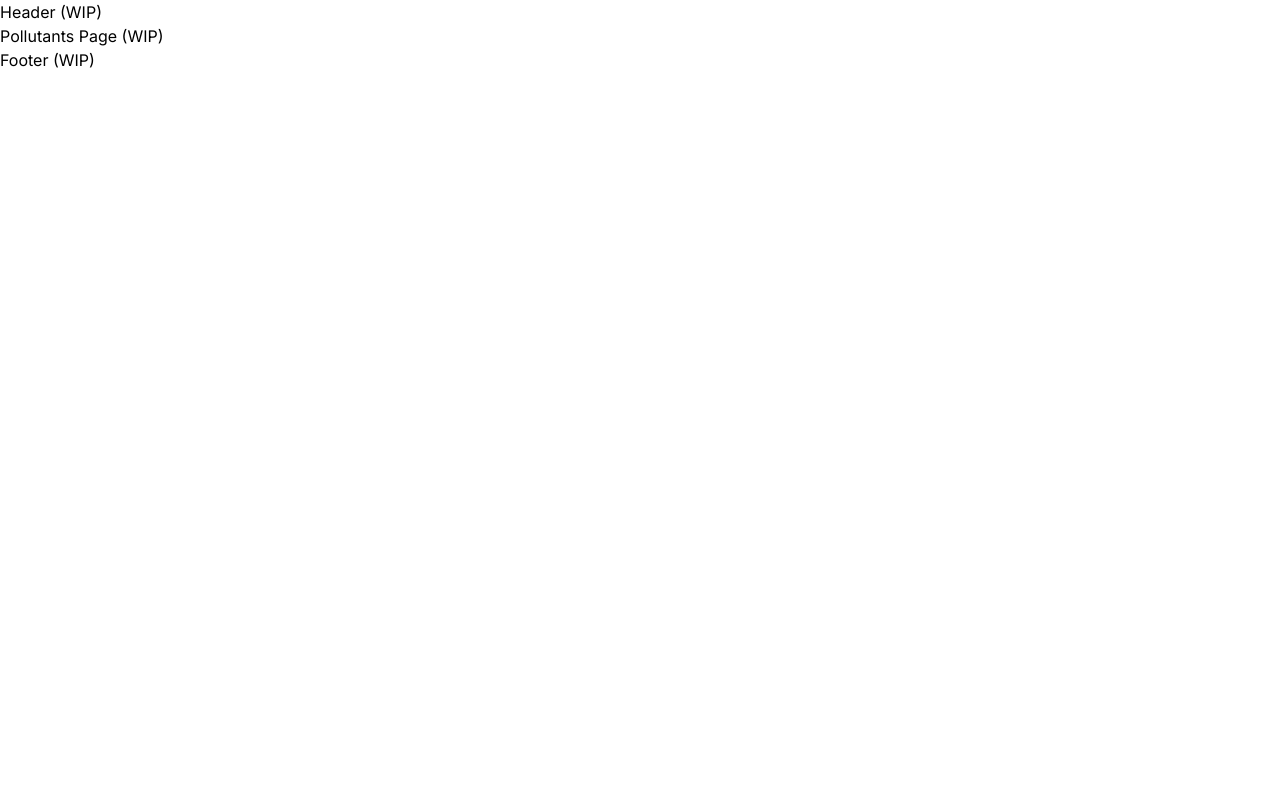
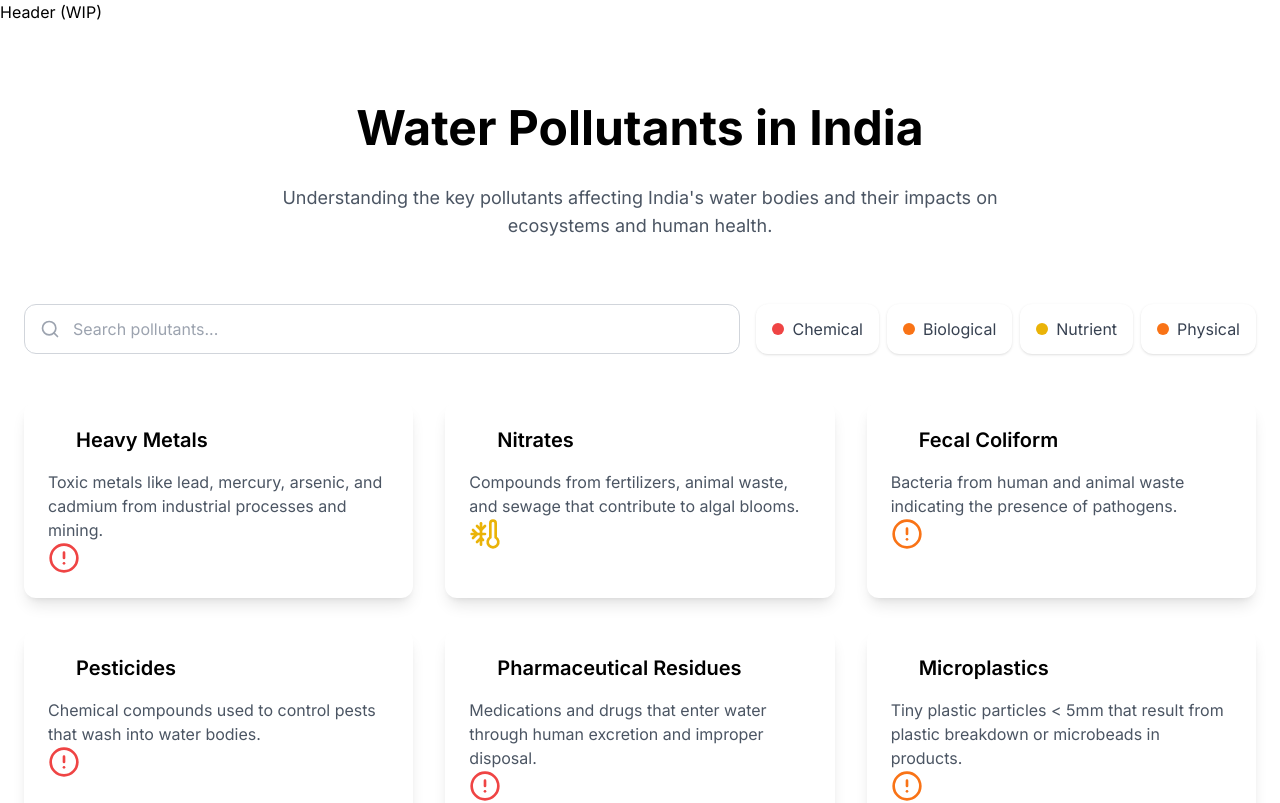
Before and after one commit to nawseekhiya/aqua-aware, a React (Vite) app in the folder client/: page /pollutants in a window 1280 px wide. Shown: the top 803 px of the page. Built offline with nearby package versions, Linux system fonts and the light colour scheme.

Commit message:
feat(client): add basic Pollutants Page with component placeholders

```diff
--- a/client/src/pages/PollutantsPage.tsx
+++ b/client/src/pages/PollutantsPage.tsx
@@ -1,11 +1,273 @@
-import React from 'react'
+import { useState } from "react";
+import { motion } from "framer-motion";
+import {
+  Search,
+  AlertCircle,
+  AlertCircle as CircleAlert,
+  ThermometerSnowflake,
+} from "lucide-react";
+
+const pollutants = [
+  {
+    id: 1,
+    name: "Heavy Metals",
+    description:
+      "Toxic metals like lead, mercury, arsenic, and cadmium from industrial processes and mining.",
+    safeLimit: "0.01 mg/L",
+    currentLevel: 0.028,
+    maxSafe: 0.01,
+    impact:
+      "Bioaccumulate in organisms, causing neurological damage, organ failure, and developmental issues.",
+    sources: ["Industrial discharge", "Mining operations", "E-waste"],
+    category: "chemical",
+    color: "red",
+  },
+  {
+    id: 2,
+    name: "Nitrates",
+    description:
+      "Compounds from fertilizers, animal waste, and sewage that contribute to algal blooms.",
+    safeLimit: "10 mg/L",
+    currentLevel: 23.5,
+    maxSafe: 10,
+    impact:
+      'Causes eutrophication, reduces oxygen levels, and can lead to infant methemoglobinemia ("blue baby syndrome").',
+    sources: ["Agricultural runoff", "Sewage", "Animal farms"],
+    category: "nutrient",
+    color: "yellow",
+  },
+  {
+    id: 3,
+    name: "Fecal Coliform",
+    description:
+      "Bacteria from human and animal waste indicating the presence of pathogens.",
+    safeLimit: "0 CFU/100mL",
+    currentLevel: 2300,
+    maxSafe: 1000,
+    impact:
+      "Causes gastrointestinal illness, typhoid, hepatitis, and other waterborne diseases.",
+    sources: ["Sewage discharge", "Animal waste", "Leaking septic systems"],
+    category: "biological",
+    color: "orange",
+  },
+  {
+    id: 4,
+    name: "Pesticides",
+    description:
+      "Chemical compounds used to control pests that wash into water bodies.",
+    safeLimit: "0.1 μg/L",
+    currentLevel: 0.35,
+    maxSafe: 0.1,
+    impact:
+      "Disrupt endocrine systems, cause reproductive issues, and harm non-target organisms.",
+    sources: [
+      "Agricultural runoff",
+      "Pest control operations",
+      "Manufacturing facilities",
+    ],
+    category: "chemical",
+    color: "red",
+  },
+  {
+    id: 5,
+    name: "Pharmaceutical Residues",
+    description:
+      "Medications and drugs that enter water through human excretion and improper disposal.",
+    safeLimit: "< 0.1 μg/L",
+    currentLevel: 0.18,
+    maxSafe: 0.1,
+    impact:
+      "Affect aquatic organisms, contribute to antibiotic resistance, and potentially impact human health.",
+    sources: [
+      "Hospital waste",
+      "Household disposal",
+      "Pharmaceutical manufacturing",
+    ],
+    category: "chemical",
+    color: "red",
+  },
+  {
+    id: 6,
+    name: "Microplastics",
+    description:
+      "Tiny plastic particles < 5mm that result from plastic breakdown or microbeads in products.",
+    safeLimit: "0 particles/L",
+    currentLevel: 5.2,
+    maxSafe: 1,
+    impact:
+      "Accumulate in food chains, absorb other pollutants, and can transfer to human tissues.",
+    sources: ["Plastic waste", "Synthetic textiles", "Cosmetic products"],
+    category: "physical",
+    color: "orange",
+  },
+  {
+    id: 7,
+    name: "Phosphates",
+    description:
+      "Compounds from detergents and fertilizers that promote excessive algae growth.",
+    safeLimit: "0.1 mg/L",
+    currentLevel: 0.8,
+    maxSafe: 0.1,
+    impact:
+      "Causes eutrophication, algal blooms, and oxygen depletion in water bodies.",
+    sources: ["Detergents", "Fertilizers", "Sewage"],
+    category: "nutrient",
+    color: "yellow",
+  },
+  {
+    id: 8,
+    name: "Dissolved Oxygen Depletion",
+    description:
+      "Reduction in oxygen levels due to organic pollution and algal decomposition.",
+    safeLimit: "> 5 mg/L",
+    currentLevel: 3.2,
+    maxSafe: 5,
+    impact:
+      "Suffocates aquatic life, reduces biodiversity, and creates dead zones.",
+    sources: ["Organic waste", "Algal blooms", "Thermal pollution"],
+    category: "physical",
+    color: "orange",
+  },
+  {
+    id: 9,
+    name: "Oil & Petroleum",
+    description:
+      "Crude oil and its derivatives from spills, leaks, and improper disposal.",
+    safeLimit: "< 0.01 mg/L",
+    currentLevel: 0.037,
+    maxSafe: 0.01,
+    impact:
+      "Coats aquatic organisms, suffocates marine life, and is toxic when ingested.",
+    sources: ["Oil spills", "Industrial discharge", "Urban runoff"],
+    category: "chemical",
+    color: "red",
+  },
+];
+
+const getCategoryIcon = (category: string) => {
+  switch (category) {
+    case "chemical":
+      return <AlertCircle className="h-8 w-8 text-red-500" />;
+    case "biological":
+      return <CircleAlert className="h-8 w-8 text-orange-500" />;
+    case "nutrient":
+      return <ThermometerSnowflake className="h-8 w-8 text-yellow-500" />;
+    case "physical":
+      return <AlertCircle className="h-8 w-8 text-orange-500" />;
+    default:
+      return <AlertCircle className="h-8 w-8 text-gray-500" />;
+  }
+};
 
 const PollutantsPage = () => {
+  const [searchTerm, setSearchTerm] = useState("");
+  const [selectedCategory, setSelectedCategory] = useState<string | null>(null);
+
+  const handleSearch = (e: React.ChangeEvent<HTMLInputElement>) => {
+    setSearchTerm(e.target.value);
+  };
+
+  const handleCategoryFilter = (category: string) => {
+    setSelectedCategory(category === selectedCategory ? null : category);
+  };
+
+  const filteredPollutants = pollutants.filter((pollutant) => {
+    const matchesSearch =
+      pollutant.name.toLowerCase().includes(searchTerm.toLowerCase()) ||
+      pollutant.description.toLowerCase().includes(searchTerm.toLowerCase());
+    const matchesCategory =
+      !selectedCategory || pollutant.category === selectedCategory;
+    return matchesSearch && matchesCategory;
+  });
+
+  const categories = [
+    { id: "chemical", name: "Chemical", color: "bg-red-500" },
+    { id: "biological", name: "Biological", color: "bg-orange-500" },
+    { id: "nutrient", name: "Nutrient", color: "bg-yellow-500" },
+    { id: "physical", name: "Physical", color: "bg-orange-500" },
+  ];
+
   return (
-    <div>
-      Pollutants Page (WIP)
+    <div className="min-h-screen py-20">
+      <div className="container mx-auto px-6">
+        <h1 className="text-3xl md:text-5xl font-bold mb-8 text-center">
+          <span className="gradient-text">Water Pollutants</span> in India
+        </h1>
+        <p className="text-lg text-gray-600 dark:text-gray-400 max-w-3xl mx-auto text-center mb-16">
+          Understanding the key pollutants affecting India's water bodies and
+          their impacts on ecosystems and human health.
+        </p>
+
+        {/* Search and Filter Bar */}
+        <div className="mb-12">
+          <div className="flex flex-col md:flex-row gap-4 mb-6">
+            <div className="relative flex-grow">
+              <input
+                type="text"
+                placeholder="Search pollutants..."
+                value={searchTerm}
+                onChange={handleSearch}
+                className="w-full px-4 py-3 pl-12 rounded-xl bg-white dark:bg-gray-900 border border-gray-300 dark:border-gray-700 focus:outline-none focus:ring-2 focus:ring-blue-500 transition-all duration-300"
+              />
+              <Search className="absolute left-4 top-1/2 transform -translate-y-1/2 text-gray-400 h-5 w-5" />
+            </div>
+
+            <div className="flex flex-wrap gap-2">
+              {categories.map((category) => (
+                <button
+                  key={category.id}
+                  onClick={() => handleCategoryFilter(category.id)}
+                  className={`px-4 py-2 rounded-xl flex items-center space-x-2 transition-all duration-300 ${
+                    selectedCategory === category.id
+                      ? "bg-blue-600 text-white shadow-md"
+                      : "bg-white dark:bg-gray-900 text-gray-700 dark:text-gray-300 hover:bg-gray-100 dark:hover:bg-gray-800 shadow"
+                  }`}
+                >
+                  <span
+                    className={`w-3 h-3 rounded-full ${category.color}`}
+                  ></span>
+                  <span>{category.name}</span>
+                </button>
+              ))}
+            </div>
+          </div>
+        </div>
+
+        {/* Pollutants Grid */}
+        <div className="grid grid-cols-1 md:grid-cols-2 lg:grid-cols-3 gap-8">
+          {filteredPollutants.length > 0 ? (
+            filteredPollutants.map((pollutant) => (
+              <div key={pollutant.id} className="bg-white dark:bg-gray-900 p-6 rounded-xl shadow-lg">
+                <div className="flex items-center gap-3 mb-4">
+                  <span className={`w-4 h-4 rounded-full ${pollutant.color}`} />
+                  <h3 className="text-xl font-semibold">{pollutant.name}</h3>
+                </div>
+                <p className="text-gray-600 dark:text-gray-400">{pollutant.description}</p>
+                {getCategoryIcon(pollutant.category)}
+              </div>
+            ))
+          ) : (
+            <div className="col-span-full flex justify-center items-center py-12">
+              <div className="text-center">
+                <p className="text-xl text-gray-600 dark:text-gray-400 mb-4">
+                  No pollutants match your search criteria
+                </p>
+                <button
+                  onClick={() => {
+                    setSearchTerm("");
+                    setSelectedCategory(null);
+                  }}
+                  className="px-4 py-2 bg-blue-600 text-white rounded-lg hover:bg-blue-700 transition-colors duration-300"
+                >
+                  Reset Filters
+                </button>
+              </div>
+            </div>
+          )}
+        </div>
+      </div>
     </div>
-  )
-}
+  );
+};
 
-export default PollutantsPage
+export default PollutantsPage;
```
